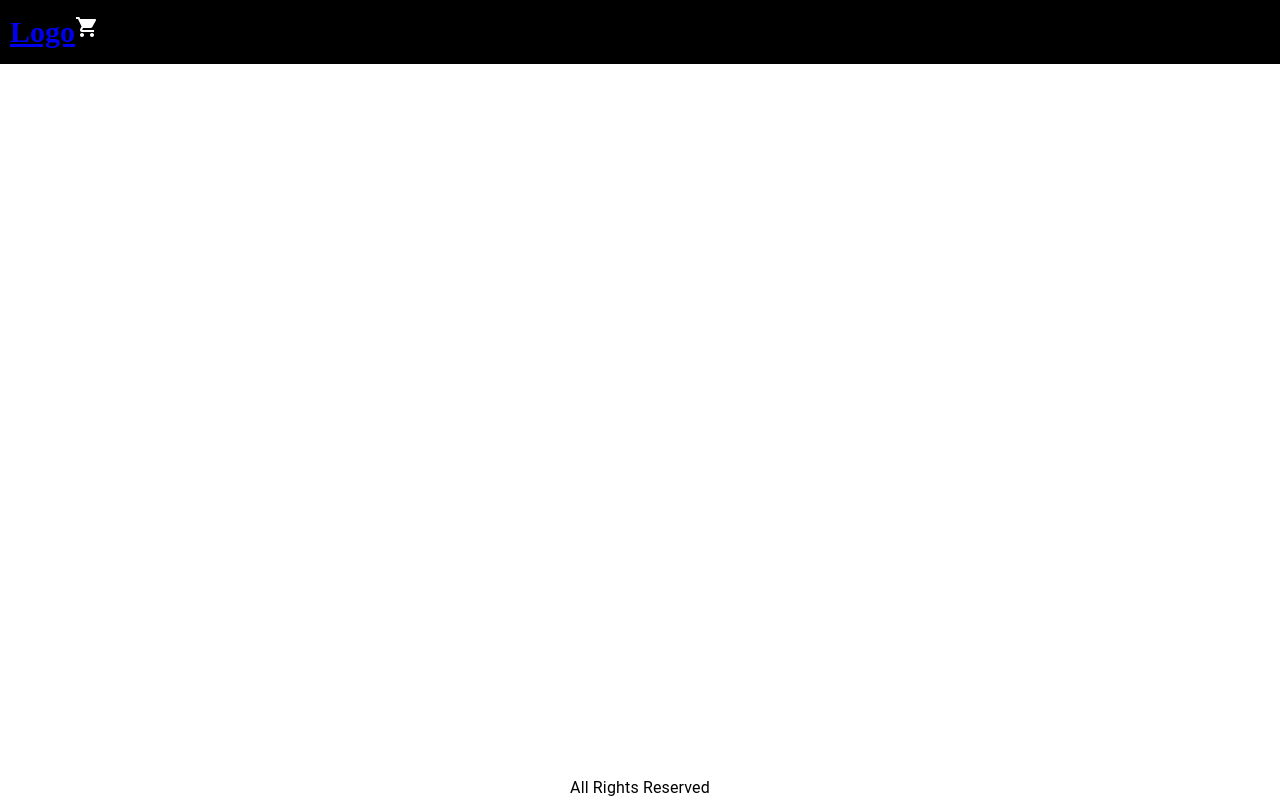
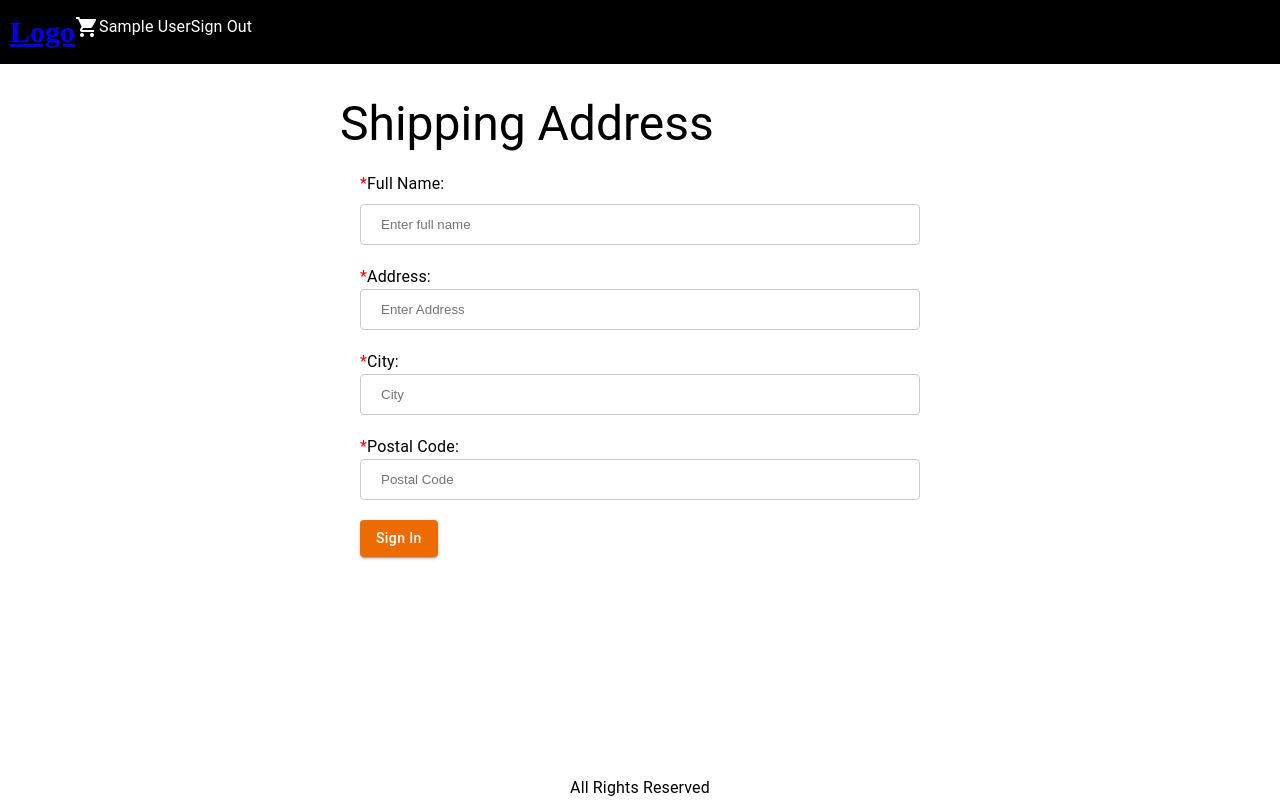
Before and after one commit to kushwaha971/E-commerce, a React (Create React App) app in the folder frontend/: page /shipping in a window 1280 px wide. Built offline with nearby package versions, Linux system fonts and the light colour scheme; sample sign-in values are in the browser's storage.

Commit message:
Shipping-address-UI

```diff
--- a/frontend/package.json
+++ b/frontend/package.json
@@ -12,12 +12,15 @@
     "@testing-library/react": "^13.4.0",
     "@testing-library/user-event": "^13.5.0",
     "axios": "^1.3.1",
+    "formik": "^2.2.9",
     "react": "^18.2.0",
     "react-dom": "^18.2.0",
     "react-router-dom": "^6.8.0",
     "react-scripts": "5.0.1",
+    "react-toastify": "^9.1.1",
     "use-reducer-logger": "^1.0.2",
-    "web-vitals": "^2.1.4"
+    "web-vitals": "^2.1.4",
+    "yup": "^0.32.11"
   },
   "scripts": {
     "start": "react-scripts start",
@@ -45,7 +48,6 @@
   },
   "description": "This project was bootstrapped with [Create React App](https://github.com/facebook/create-react-app).",
   "main": "index.js",
-  "devDependencies": {},
   "author": "",
   "license": "ISC"
 }
--- a/frontend/src/App.js
+++ b/frontend/src/App.js
@@ -2,20 +2,29 @@ import React, { useContext } from "react";
 import "./App.css";
 import { BrowserRouter, Link, Route, Routes } from "react-router-dom";
 import HomeScreen from "./screens/HomeScreen";
+import { ToastContainer } from "react-toastify";
+import 'react-toastify/dist/ReactToastify.css'
 import ProductScreen from "./screens/ProductScreen";
-import { Badge, Stack, Typography } from "@mui/material";
+import { Badge,  Stack, Typography } from "@mui/material";
 import ShoppingCartIcon from "@mui/icons-material/ShoppingCart";
 import { Store } from "./context/Store";
 import CartScreen from "./screens/CartScreen";
 import SignInScreen from "./screens/SignInScreen";
+import ShippingAddressScreen from "./screens/ShippingAddressScreen";
 
 function App() {
-  const { state } = useContext(Store);
-  const { cart } = state;
+  const { state, dispatch: contextDispatch } = useContext(Store);
+  const { cart, userInfo } = state;
+  const SignOutHandler = () => {
+    contextDispatch({ type: "USER_SIGNOUT" });
+    localStorage.removeItem("userInfo");
+    localStorage.removeItem("shippingAddress")
+  };
   return (
     <React.Fragment>
       <div className="container">
         <BrowserRouter>
+          <ToastContainer position="bottom-center" limit={1} />
           <header>
             <div className="header">
               <Link to="/">Logo</Link>
@@ -32,6 +41,14 @@ function App() {
                   </Badge>
                 </Stack>
               </Link>
+              {userInfo ? (
+                <>
+                  <Typography>{userInfo.name}</Typography>{" "}{" "}
+                  <Typography onClick={SignOutHandler}>Sign Out</Typography>
+                </>
+              ) : (
+                <Link to="/signin">Sign In</Link>
+              )}
             </div>
           </header>
 
@@ -40,7 +57,8 @@ function App() {
               <Route path="/" element={<HomeScreen />} />
               <Route path="/product/:slug" element={<ProductScreen />} />
               <Route path="/cart" element={<CartScreen />} />
-              <Route path="/signin" element={<SignInScreen/>}/>
+              <Route path="/signin" element={<SignInScreen />} />
+              <Route path="/shipping" element={<ShippingAddressScreen /> }/>
             </Routes>
           </main>
           <footer>
--- a/frontend/src/context/Store.js
+++ b/frontend/src/context/Store.js
@@ -2,7 +2,13 @@ import React, { useReducer } from "react";
 
 export const Store = React.createContext();
 const intialState = {
+  userInfo: localStorage.getItem("userInfo")
+    ? JSON.parse(localStorage.getItem("userInfo"))
+    : null,
   cart: {
+    shippingAddress: localStorage.getItem("shippingAddress")
+      ? JSON.parse(localStorage.getItem("shippingAddress"))
+      : {},
     cartItems: localStorage.getItem("cartItems")
       ? JSON.parse(localStorage.getItem("cartItems"))
       : [],
@@ -37,6 +43,25 @@ function reducer(state, action) {
       return { ...state, cart: { ...state.cart, cartItems } };
     }
 
+    case "USER_SIGNIN":
+      return { ...state, userInfo: action.payload };
+
+    case "USER_SIGNOUT":
+      return {
+        ...state,
+        userInfo: null,
+        cart: { cartItems: [], shippingAddress: {} },
+      };
+
+    case "SAVE_SHIPPING_ADDRESS":
+      return {
+        ...state,
+        cart: {
+          ...state.cart,
+          shippingAddress: action.payload,
+        },
+      };
+
     default:
       return state;
   }
--- /dev/null
+++ b/frontend/src/screens/ShippingAddressScreen.js
@@ -0,0 +1,143 @@
+import { Box, Button, Typography } from "@mui/material";
+import React, { useContext, useEffect } from "react";
+import { Field, Form, Formik } from "formik";
+import { useNavigate } from "react-router-dom";
+import { Store } from "../context/Store";
+
+function ShippingAddressScreen() {
+  const navigate = useNavigate();
+  const { state, dispatch: contextDispatch } = useContext(Store);
+  const {
+    userInfo,
+    cart: { shippingAddress },
+  } = state;
+
+  useEffect(() => {
+    if(!userInfo) {
+        navigate('/signin?redirect=/shipping')
+    }
+  })
+  return (
+    <React.Fragment>
+      <Box sx={{ maxWidth: "600px", margin: "auto" }}>
+        <Typography variant="h3">Shipping Address</Typography>
+        <Box sx={{ margin: "20px", dispaly: "flex", justifyContent: "center" }}>
+          <Formik
+            initialValues={{
+              name: shippingAddress.name || "",
+              address: shippingAddress.address || "",
+              city: shippingAddress.city || "",
+              postal: shippingAddress.postal || "",
+            }}
+            onSubmit={(values) => {
+              const data = {
+                name: values.name,
+                address: values.address,
+                city: values.city,
+                postal: values.postal,
+              };
+              console.log(data);
+              contextDispatch({ type: "USER_SIGNIN", payload: data });
+
+              localStorage.setItem("shippingAddress", JSON.stringify(data));
+              navigate("/payment");
+            }}
+          >
+            {(values) => (
+              <Form>
+                <Typography>
+                  <span style={{ color: "red" }}>*</span>Full Name:
+                </Typography>
+
+                <Field
+                  name="name"
+                  type="text"
+                  varaint="Outlined"
+                  placeholder="Enter full name"
+                  style={{
+                    width: "100%",
+                    padding: "12px 20px",
+                    margin: "8px 0",
+                    display: "inline-block",
+                    border: "1px solid #ccc",
+                    borderRadius: "4px",
+                    marginBottom: "20px",
+                    boxSizing: "border-box",
+                  }}
+                />
+                <Typography>
+                  <span style={{ color: "red" }}>*</span>Address:
+                </Typography>
+
+                <Field
+                  name="address"
+                  type="text"
+                  varaint="Outlined"
+                  placeholder="Enter Address"
+                  style={{
+                    width: "100%",
+                    padding: "12px 20px",
+                    display: "inline-block",
+                    border: "1px solid #ccc",
+                    borderRadius: "4px",
+                    marginBottom: "20px",
+                    boxSizing: "border-box",
+                  }}
+                />
+                <Typography>
+                  <span style={{ color: "red" }}>*</span>City:
+                </Typography>
+
+                <Field
+                  name="city"
+                  type="text"
+                  varaint="Outlined"
+                  placeholder="City"
+                  style={{
+                    width: "100%",
+                    padding: "12px 20px",
+                    display: "inline-block",
+                    border: "1px solid #ccc",
+                    borderRadius: "4px",
+                    marginBottom: "20px",
+                    boxSizing: "border-box",
+                  }}
+                />
+                <Typography>
+                  <span style={{ color: "red" }}>*</span>Postal Code:
+                </Typography>
+
+                <Field
+                  name="postal"
+                  type="text"
+                  varaint="Outlined"
+                  placeholder="Postal Code"
+                  style={{
+                    width: "100%",
+                    padding: "12px 20px",
+                    display: "inline-block",
+                    border: "1px solid #ccc",
+                    borderRadius: "4px",
+                    marginBottom: "20px",
+                    boxSizing: "border-box",
+                  }}
+                />
+
+                <Button
+                  variant="contained"
+                  color="warning"
+                  type="submit"
+                  sx={{ textTransform: "capitalize" }}
+                >
+                  Sign In
+                </Button>
+              </Form>
+            )}
+          </Formik>
+        </Box>
+      </Box>
+    </React.Fragment>
+  );
+}
+
+export default ShippingAddressScreen;
--- a/frontend/src/screens/SignInScreen.js
+++ b/frontend/src/screens/SignInScreen.js
@@ -1,45 +1,102 @@
-import { Box, Button, FormGroup, TextField, Typography } from "@mui/material";
-import React from "react";
-import { Link, useLocation } from "react-router-dom";
+import { Box, Button, Typography } from "@mui/material";
+import React, { useContext, useEffect } from "react";
+import { Link, useLocation, useNavigate } from "react-router-dom";
+import { Field, Form, Formik } from "formik";
+import axios from "axios";
+import { Store } from "../context/Store";
+import { toast } from "react-toastify";
+import { getError } from "../utils";
 
 function SignInScreen() {
+  const navigate = useNavigate();
   const { search } = useLocation();
   const redirectURL = new URLSearchParams(search).get("redirect");
   const redirect = redirectURL ? redirectURL : "/";
+
+  const { state, dispatch: contextDispatch } = useContext(Store);
+  const { userInfo } = state;
+
+  useEffect(() => {
+    if (userInfo) {
+      navigate(redirect);
+    }
+  }, [navigate, redirect, userInfo]);
+
   return (
-    <Box
-  sx={{ maxWidth: "600px",margin: 'auto' }}
+    <Box sx={{ maxWidth: "600px", margin: "auto" }}>
+      <Typography variant="h4" sx={{ margin: "1rem" }}>
+        Sign In
+      </Typography>
+      <Box sx={{ margin: "20px", dispaly: "flex", justifyContent: "center" }}>
+        <Formik
+          initialValues={{ email: "", password: "" }}
+          onSubmit={async (values) => {
+            try {
+              const { data } = await axios.post("api/users/signin", {
+                email: values.email,
+                password: values.password,
+              });
+              contextDispatch({ type: "USER_SIGNIN", payload: data });
+              localStorage.setItem("userInfo", JSON.stringify(data));
+              navigate(redirect || "/");
+            } catch (err) {
+              toast.error(getError(err));
+            }
+          }}
+        >
+          {(values) => (
+            <Form>
+              <Typography>
+                <span style={{ color: "red" }}>*</span>E-mail:
+              </Typography>
 
+              <Field
+                name="email"
+                type="email"
+                varaint="Outlined"
+                placeholder="Enter email"
+                style={{
+                  width: "100%",
+                  padding: "12px 20px",
+                  margin: "8px 0",
+                  display: "inline-block",
+                  border: "1px solid #ccc",
+                  borderRadius: "4px",
+                  marginBottom: "20px",
+                  boxSizing: "border-box",
+                }}
+              />
+              <Typography>
+                <span style={{ color: "red" }}>*</span>Password:
+              </Typography>
 
-  >
-      <Typography variant="h4"
-      sx={{margin: '1rem'}}
-      >Sign In</Typography>
-      <Box sx={{ margin: "20px", dispaly: "flex", justifyContent: "center" }}>
-        <form>
-          <FormGroup sx={{ margin: "0.5rem 0px" }}>
-            <label htmlFor="email">
-              <span style={{ color: "red" }}>*</span>E-mail
-            </label>
+              <Field
+                name="password"
+                type="password"
+                varaint="Outlined"
+                placeholder="Enter password"
+                style={{
+                  width: "100%",
+                  padding: "12px 20px",
+                  display: "inline-block",
+                  border: "1px solid #ccc",
+                  borderRadius: "4px",
+                  marginBottom: "20px",
+                  boxSizing: "border-box",
+                }}
+              />
 
-            <TextField id="email" type="email" fullWidth required />
-          </FormGroup>
-          <FormGroup sx={{ margin: "0.5rem 0px" }}>
-            <label htmlFor="password">
-              <span style={{ color: "red" }}>*</span>Password
-            </label>
-            <TextField id="password" type="password" fullWidth required />
-          </FormGroup>
-          <div>
               <Button
                 variant="contained"
                 color="warning"
-              sx={{ textTransform: "capitalize", margin: "0.5rem 0" }}
+                type="submit"
+                sx={{ textTransform: "capitalize" }}
               >
                 Sign In
               </Button>
-          </div>
-        </form>
+            </Form>
+          )}
+        </Formik>
         <Typography sx={{ margin: "0.5rem 0" }}>
           New User?{" "}
           <Link to={`/signup?redirect=${redirect}`}>Create your account</Link>
```
Also changed, not shown: frontend/src/component/ChectoutSteps.js (added, +18 -0 lines), frontend/src/screens/CartScreen.js (+19 -10 lines), 1 other file (tests, documents, lock files or other folders). Lines whose indentation alone changed are shown as unchanged.
